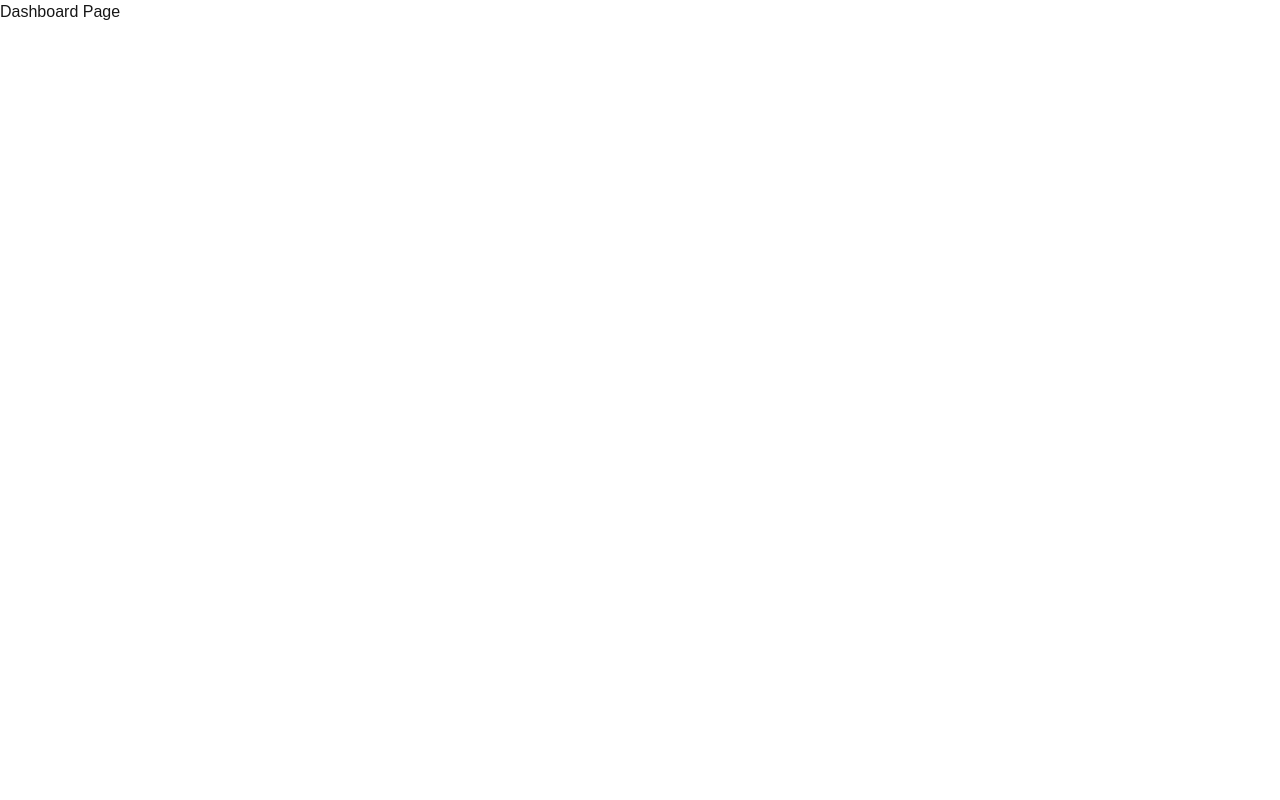
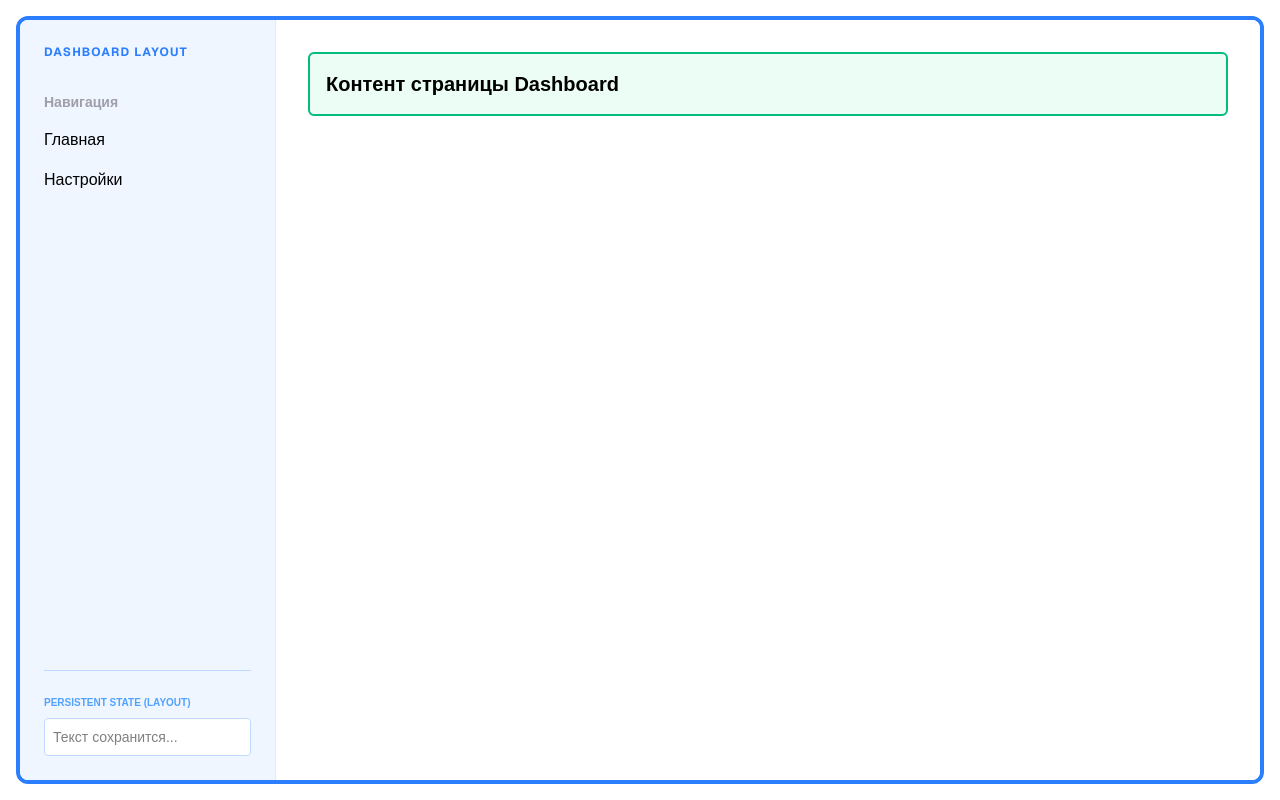
Before and after one commit to vitdev77/nextjs, a Next.js app: page /dashboard in a window 1280 px wide. Built offline with nearby package versions, Linux system fonts and the light colour scheme.

Commit message:
19062026_001_commit

```diff
--- /dev/null
+++ b/src/app/dashboard/layout.tsx
@@ -0,0 +1,57 @@
+"use client";
+
+import Link from "next/link";
+import { useState, type ReactNode } from "react";
+
+interface DashboardLayoutProps {
+  children: ReactNode;
+}
+
+export default function DashboardLayout({ children }: DashboardLayoutProps) {
+  const [text, setText] = useState("");
+
+  return (
+    <div className="flex flex-row min-h-[calc(100vh-2rem)] border-4 border-blue-500 rounded-xl m-4 overflow-hidden">
+      <aside className="w-64 bg-blue-50 p-6 border-r border-blue-100 flex flex-col">
+        <div className="mb-8 text-xs font-bold text-blue-500 uppercase tracking-widest font-sans">
+          Dashboard Layout
+        </div>
+
+        <nav className="flex flex-col gap-4">
+          <span className="font-bold text-sm text-zinc-400">Навигация</span>
+
+          <Link
+            href={"/dashboard"}
+            className="hover:text-blue-600 transition-colors text-black"
+          >
+            Главная
+          </Link>
+          <Link
+            href={"/dashboard/settings"}
+            className="hover:text-blue-600 transition-colors text-black"
+          >
+            Настройки
+          </Link>
+        </nav>
+
+        <div className="mt-auto pt-6 border-t border-blue-200">
+          <label
+            htmlFor=""
+            className="block text-[10px] font-bold text-blue-400 uppercase mb-2"
+          >
+            Persistent State (Layout)
+          </label>
+          <input
+            type="text"
+            value={text}
+            onChange={(e) => setText(e.target.value)}
+            placeholder="Текст сохранится..."
+            className="w-full p-2 text-sm border border-blue-200 rounded bg-white text-black focus:ring-2 focus:ring-blue-500 outline-none"
+          />
+        </div>
+      </aside>
+
+      <main className="flex flex-1 flex-col bg-white p-8">{children}</main>
+    </div>
+  );
+}
--- a/src/app/dashboard/page.tsx
+++ b/src/app/dashboard/page.tsx
@@ -1,3 +1,9 @@
 export default function DashboardPage() {
-  return <div>Dashboard Page</div>;
+  return (
+    <div className="p-4 bg-emerald-50 border-2 border-emerald-500 rounded-md">
+      <h1 className="text-xl font-bold text-black">
+        Контент страницы Dashboard
+      </h1>
+    </div>
+  );
 }
--- /dev/null
+++ b/src/app/dashboard/settings/page.tsx
@@ -0,0 +1,10 @@
+export default function SettingsPage() {
+  return (
+    <div className="p-4 bg-zinc-50 border-2 border-zinc-500 rounded-md">
+      <h1 className="text-xl font-bold text-black">Настройки профиля</h1>
+      <p className="mt-2 text-zinc-600">
+        Эта страница находится по пути /dashboard/settings
+      </p>
+    </div>
+  );
+}
```
